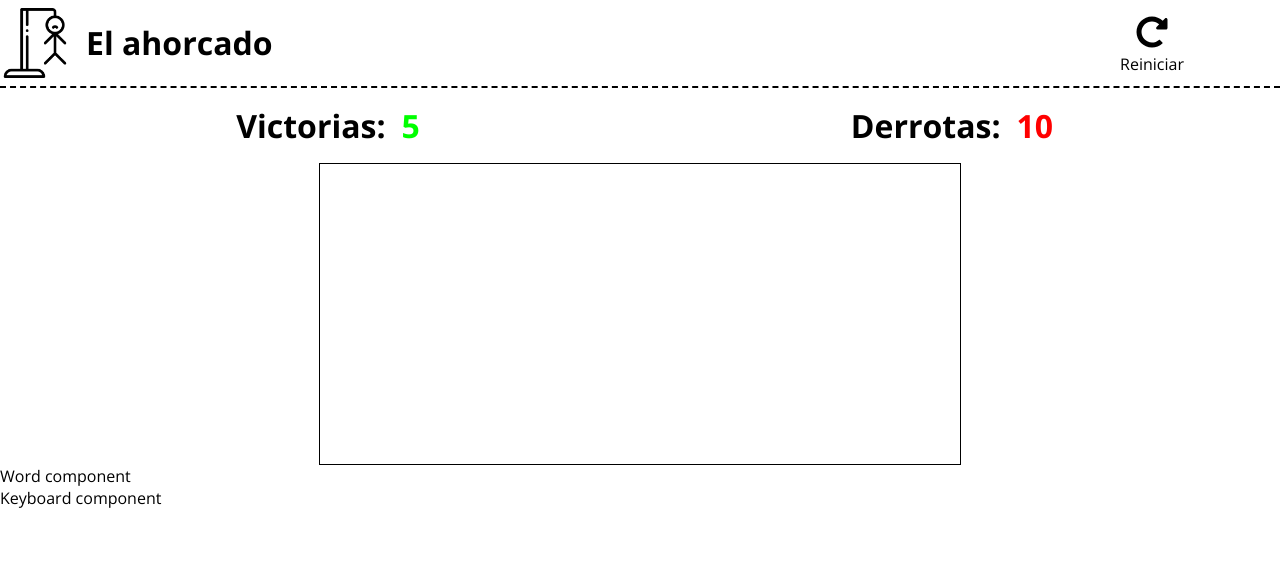
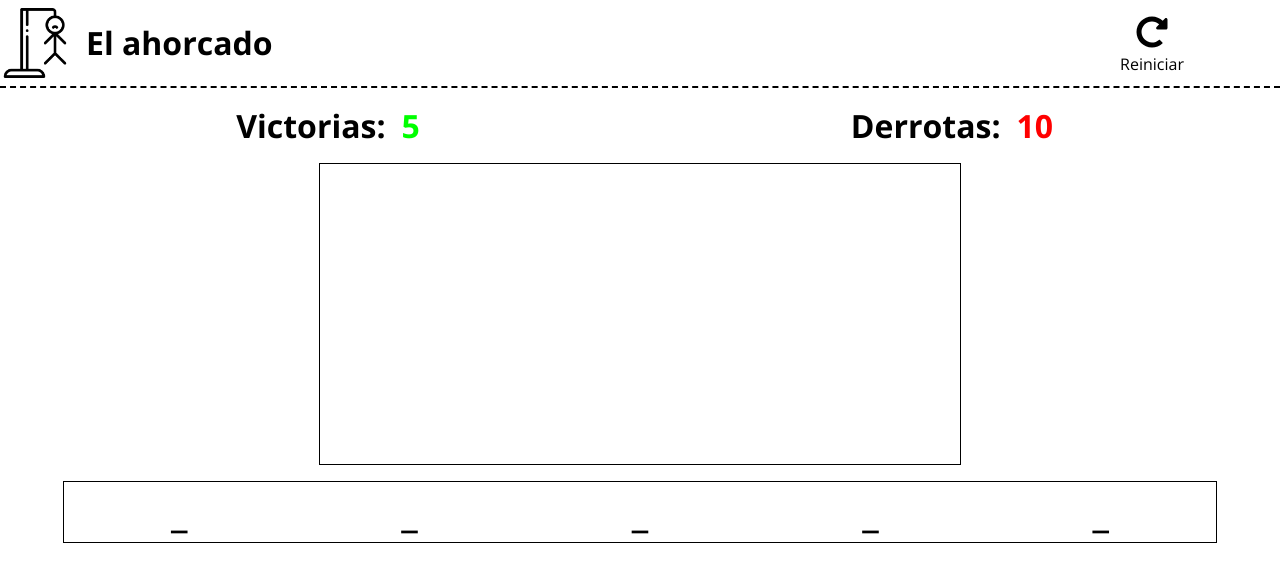
Before and after one commit to aresinodev/el_ahorcado_vue, a Vue app: page / in a window 1280 px wide. Shown: the top 582 px of the page. Built offline with nearby package versions, Linux system fonts and the light colour scheme.

Commit message:
Commit #6 15/01/2020
- Añadido html al Word component. Pinta las raya dependiendo de la longitud de la palabra a adivinar.

```diff
--- a/src/App.vue
+++ b/src/App.vue
@@ -3,8 +3,8 @@
     <app-header></app-header>
     <app-score :wins="5" :defeats="10"></app-score>
     <app-picture></app-picture>
-    <app-word></app-word>
-    <app-keyboard></app-keyboard>
+    <app-word :word="'coche'"></app-word>
+    <!-- <app-keyboard></app-keyboard> -->
   </div>
 </template>
 
@@ -13,7 +13,7 @@ import Header from '@/components/Header';
 import Score from '@/components/Score';
 import Picture from '@/components/Picture';
 import Word from "@/components/Word";
-import Keyboard from "@/components/Keyboard";
+// import Keyboard from "@/components/Keyboard";
 
 export default {
   name: "app",
@@ -22,7 +22,7 @@ export default {
     "app-score": Score,
     "app-picture": Picture,
     "app-word": Word,
-    "app-keyboard": Keyboard
+    // "app-keyboard": Keyboard
   }
 }
 </script>
--- a/src/components/Word.vue
+++ b/src/components/Word.vue
@@ -1,16 +1,55 @@
 <template lang="html">
-    <div class="word">Word component</div>
+    <div class="word-container">
+        <div class="word-container-content">
+            <span :id="'letter-' + key" class="line"
+                  v-for="(item, key) in wordToArray"
+                  :key="key">_</span>
+        </div>
+    </div>
 </template>
 
 <script lang="js">
 export default {
     name: "word",
+    props: {
+        word: {
+            type: String,
+            required: true
+        }
+    },
     data() {
         return {}
-    }
+    },
+    computed: {
+        wordToArray: function () {
+            return Array.from(this.word);
+        }
+    },
 }
 </script>
 
 <style lang="scss">
 @import "../styles/_variables.scss";
+
+.word-container {
+    width: 100%;
+    display: flex;
+    justify-content: center;
+    align-items: center;
+    margin-top: 1em;
+
+    &-content {
+        width: 90%;
+        height: 60px;
+        border: 1px solid get-color("black");
+        display: flex;
+        justify-content: space-around;
+        align-items: center;
+
+        .line {
+            font-weight: bold;
+            font-size: 2.5em;
+        }
+    }
+}
 </style>
```
Also changed, not shown: 1 other file (tests, documents, lock files or other folders).
